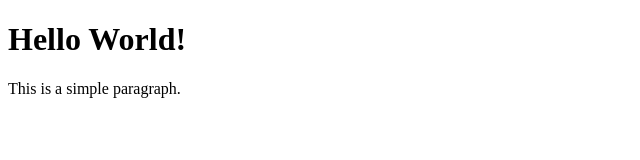
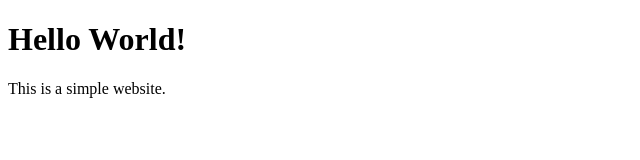
Before and after one commit to jlardouin/AwsGithubAction, a plain HTML site: page src/index.html in a window 1280 px wide. Shown: the full height of the page, 0-640 px from the left. Drawn offline with Linux system fonts and the light colour scheme.

Commit message:
3rd updae with index.html update

```diff
--- a/src/index.html
+++ b/src/index.html
@@ -8,7 +8,7 @@
 
     <body>
         <h1>Hello World!</h1>
-        <p>This is a simple paragraph.</p>
+        <p>This is a simple website.</p>
     </body>
 
 </html>
```
